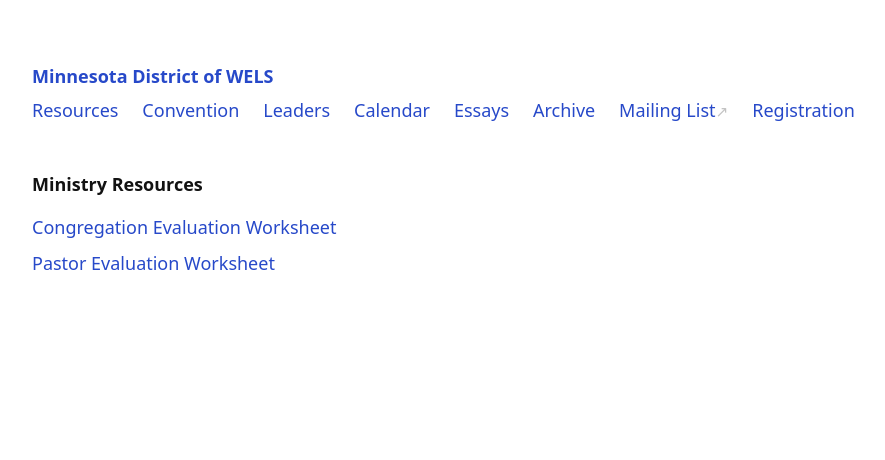
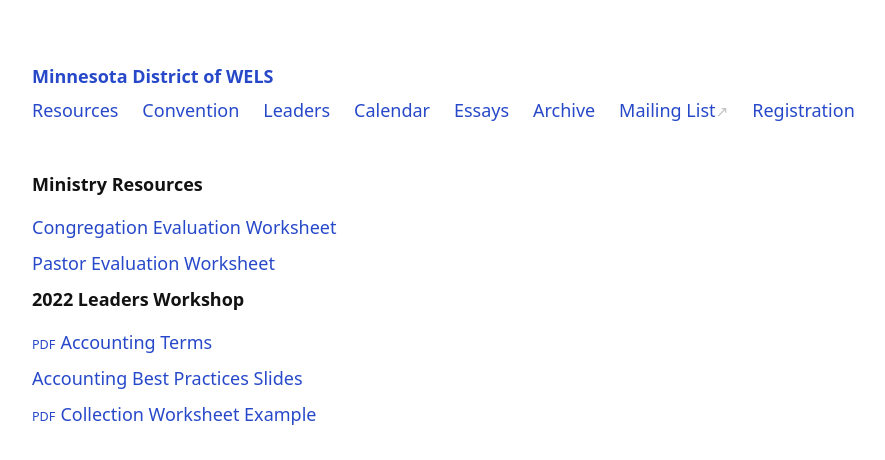
Before and after one commit to welsmn/welsmn.github.io, a plain HTML site: page index.html in a window 1280 px wide. Both pictures are taken after a click on the link "Resources". Shown: the whole page, without its empty margins (96-981 px from the left). Drawn offline with Linux system fonts and the light colour scheme.

Commit message:
add accounting resources

```diff
--- a/index.html
+++ b/index.html
@@ -56,6 +56,12 @@
 
         <p><a href="resource/Congregation_Evaluation.docx" target="_blank">Congregation Evaluation Worksheet</a></p>
         <p><a href="resource/Pastoral_Evaluation_Process.doc" target="_blank">Pastor Evaluation Worksheet</a></p>
+
+        <h1>2022 Leaders Workshop</h1>
+        <p><a href="resource/accounting_terms_glossary.pdf" target="_blank">Accounting Terms</a></p>
+        <p><a href="resource/accounting_best_practices.pptx" target="_blank">Accounting Best Practices Slides</a></p>
+        <p><a href="resource/collection_worksheet.pdf" target="_blank">Collection Worksheet Example</a></p>
+
 
       </section>
 
```
Also changed, not shown: 3 other files.
